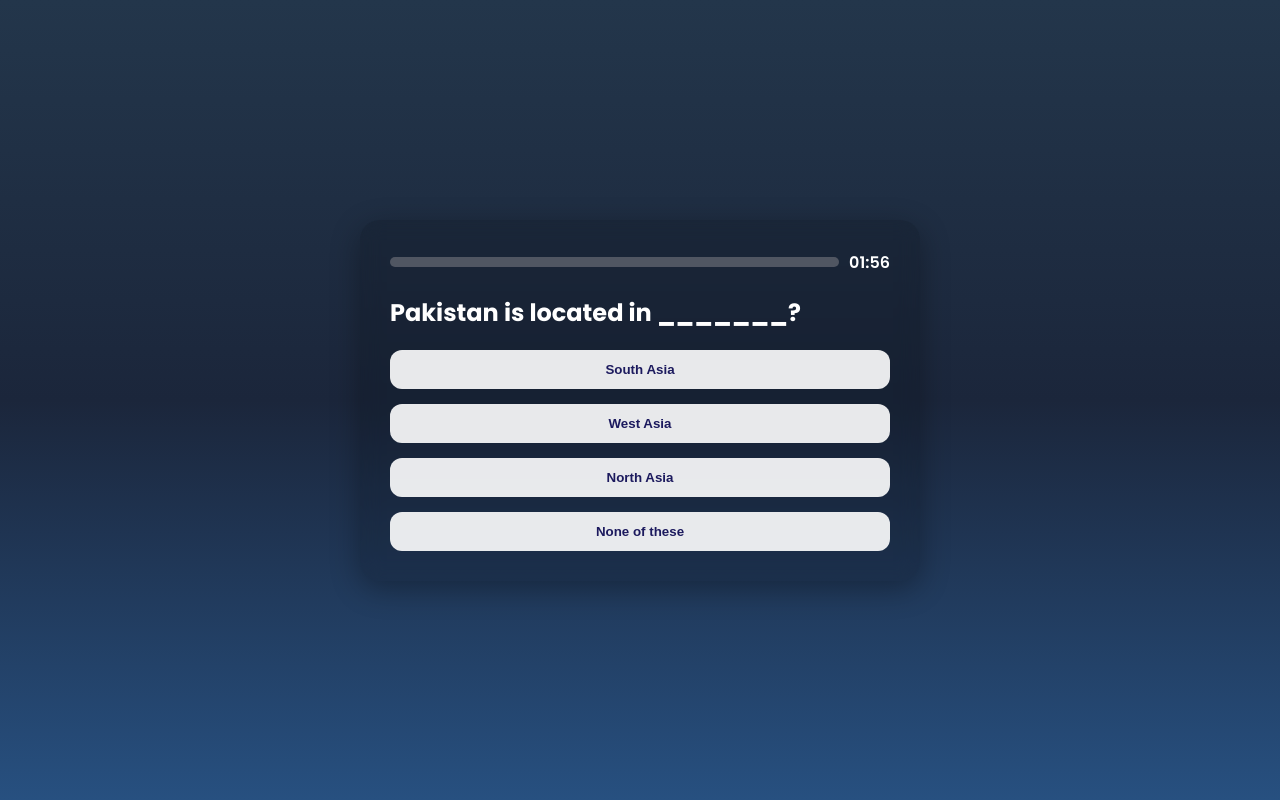
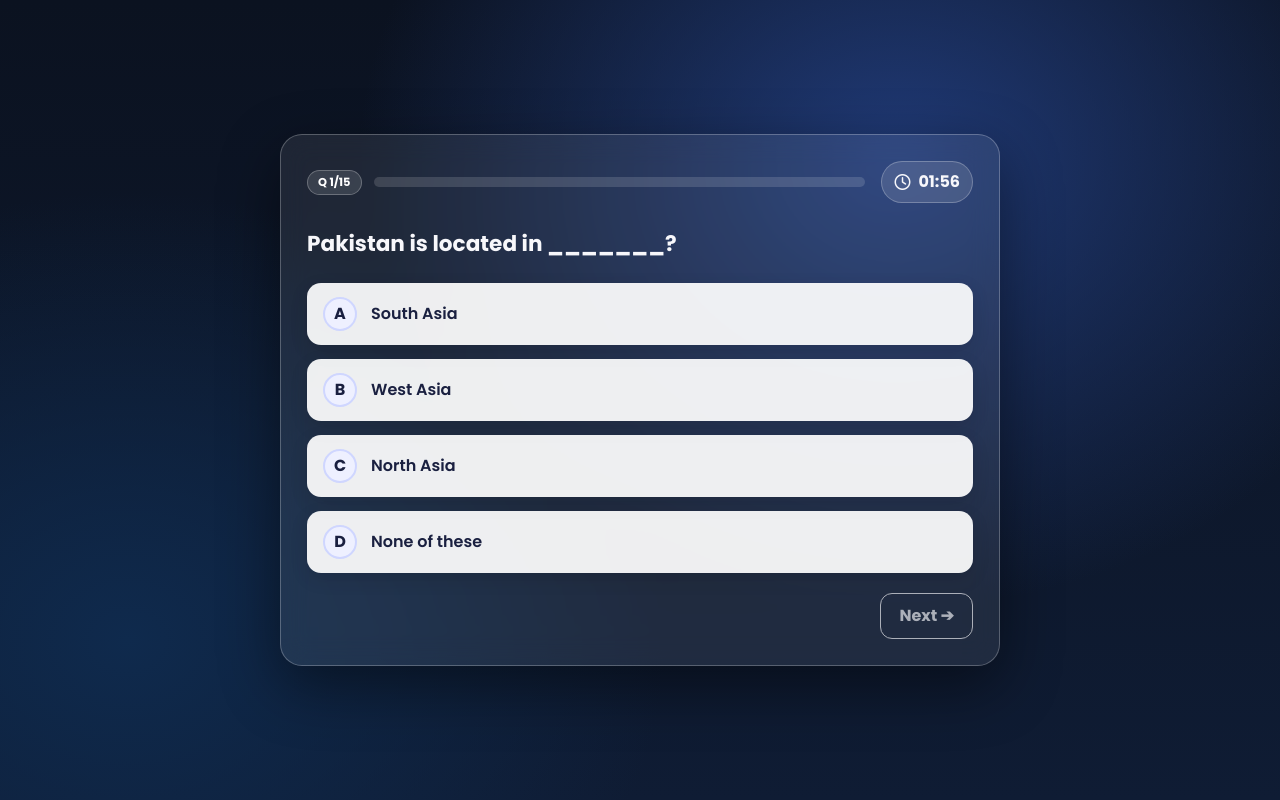
Before and after one commit to TasbeehaKhan9/quiz_app, a plain HTML site: page New folder/quiztwo.html in a window 1280 px wide. Drawn offline with nearby package versions, Linux system fonts and the light colour scheme; some packages are replaced by stand-ins of ours; a script that the page names is missing.

Commit message:
Updated complete

```diff
--- a/New folder/quiztwo.html
+++ b/New folder/quiztwo.html
@@ -1,266 +1,406 @@
 <!DOCTYPE html>
 <html lang="en">
+
 <head>
   <meta charset="UTF-8">
   <meta name="viewport" content="width=device-width, initial-scale=1.0">
-  <title>Modern Quiz App</title>
-  <script src="https://cdn.jsdelivr.net/npm/sweetalert2@11"></script>
+  <title>Pakistan Air Force</title>
+</head>
+
+<link rel="shortcut icon" href="logo.png" type="PAF logo">
+<link rel="stylesheet" href="style.css">
+<link rel="stylesheet" href="https://cdn.jsdelivr.net/npm/bootstrap-icons@1.11.3/font/bootstrap-icons.css">
+<link href="https://cdn.jsdelivr.net/npm/bootstrap@5.3.8/dist/css/bootstrap.min.css" rel="stylesheet"
+integrity="sha384-sRIl4kxILFvY47J16cr9ZwB07vP4J8+LH7qKQnuqkuIAvNWLzeN8tE5YBujZqJLB" crossorigin="anonymous">
+<body>
+
+  <!-- Icons -->
+  <link rel="stylesheet" href="https://cdnjs.cloudflare.com/ajax/libs/font-awesome/6.5.2/css/all.min.css"/>
+
   <style>
     @import url('https://fonts.googleapis.com/css2?family=Poppins:wght@400;600;700&display=swap');
 
-    body {
-      margin: 0;
-      font-family: 'Poppins', sans-serif;
-      background: linear-gradient(to bottom, #23364b, #1b263b, #275080);
-      display: flex;
-      justify-content: center;
-      align-items: center;
-      min-height: 100vh;
-      color: #fff;
+    :root{
+      --glass-bg: rgba(255,255,255,.08);
+      --glass-stroke: rgba(255,255,255,.25);
+      --accent: #ffd54a;
+      --correct: #2ecc71;
+      --wrong: #ff5c75;
+      --text: #f7f7fb;
+      --muted: #cfd6e4;
     }
 
-    .quiz-card {
-      background: rgba(0,0,0,0.15);
-      backdrop-filter: blur(10px);
-      border-radius: 20px;
-      width: 90%;
-      max-width: 500px;
-      padding: 30px;
-      box-shadow: 0 8px 30px rgba(0,0,0,0.3);
-      display: flex;
-      flex-direction: column;
-      gap: 20px;
-      position: relative;
+    *{ box-sizing: border-box }
+
+    body{
+      margin:0;
+      font-family:'Poppins',sans-serif;
+      min-height:100vh;
+      display:flex;
+      align-items:center;
+      justify-content:center;
+      color:var(--text);
+      background:
+        radial-gradient(60% 80% at 70% 20%, #203a77 0%, transparent 70%),
+        radial-gradient(60% 80% at 10% 80%, #0f2a4d 0%, transparent 70%),
+        linear-gradient(180deg,#0b1220 0%, #0f1c34 100%);
+      padding:24px;
     }
 
-    .quiz-header {
-      display: flex;
-      justify-content: space-between;
-      align-items: center;
+    .quiz-card{
+      width:min(720px,92vw);
+      border-radius:22px;
+      background:var(--glass-bg);
+      backdrop-filter: blur(14px);
+      border:1px solid var(--glass-stroke);
+      box-shadow:0 20px 60px rgba(0,0,0,.45);
+      padding:26px;
+      display:grid;
+      gap:20px;
     }
 
-    .progress-bar {
-      flex: 1;
-      height: 10px;
-      background: rgba(207, 199, 199, 0.3);
-      border-radius: 5px;
-      margin-right: 10px;
-      overflow: hidden;
+    .quiz-top{
+      display:grid;
+      grid-template-columns: 1fr auto;
+      align-items:center;
+      gap:16px;
     }
 
-    .progress {
-      height: 100%;
-      width: 0%;
-      background: #aa9100;
-      transition: 0.5s ease;
+    .meta{
+      display:flex;
+      gap:12px;
+      align-items:center;
+      color:var(--muted);
+      font-weight:600;
+      font-size:.95rem;
     }
 
-    .quiz-timer {
-      font-weight: 600;
+    .badge{
+      background:rgba(255,255,255,.12);
+      border:1px solid var(--glass-stroke);
+      padding:6px 10px;
+      border-radius:999px;
     }
 
-    .quiz-question h2 {
-      margin: 0;
-      font-size: 1.5rem;
+    .timer{
+      display:flex;
+      align-items:center;
+      gap:8px;
+      font-weight:700;
+      padding:8px 12px;
+      border-radius:999px;
+      border:1px solid var(--glass-stroke);
+      background:rgba(255,255,255,.12);
     }
 
-    .quiz-options {
-      display: flex;
-      flex-direction: column;
-      gap: 15px;
+    .progress-wrap{
+      width:100%;
+      height:10px;
+      background:rgba(255,255,255,.14);
+      border-radius:999px;
+      overflow:hidden;
+      position:relative;
+    }
+    .progress-bar{
+      position:absolute; left:0; top:0; bottom:0;
+      width:0%;
+      background: linear-gradient(90deg, #ffea7a, var(--accent));
+      transition:width .35s ease;
     }
 
-    .quiz-options button {
-      padding: 12px;
-      border: none;
-      border-radius: 12px;
-      font-weight: 600;
-      cursor: pointer;
-      background: rgba(255,255,255,0.9);
-      color: #1c1a5e;
-      transition: 0.3s ease;
+    h2{
+      margin:6px 0 0 0;
+      line-height:1.35;
+      font-size:1.35rem;
+      font-weight:700;
     }
 
-    .quiz-options button:hover {
-      transform: scale(1.05);
-      background: #ffb84d;
-      color: #1c1a5e;
+    .options{
+      display:grid;
+      gap:14px;
+      margin-top:4px;
     }
 
-    .quiz-options button.correct {
-      background: #28a745 !important;
-      color: #fff;
+    .option{
+      display:flex;
+      align-items:center;
+      gap:14px;
+      width:100%;
+      padding:14px 16px;
+      border-radius:14px;
+      background:rgba(255,255,255,.92);
+      color:#1a2040;
+      border:none;
+      cursor:pointer;
+      text-align:left;
+      font-weight:600;
+      transition: transform .12s ease, box-shadow .12s ease;
+      box-shadow: 0 6px 18px rgba(0,0,0,.12);
+    }
+    .option:hover{ transform: translateY(-1px) }
+    .option:disabled{ cursor:default; opacity:.95; transform:none }
+
+    .opt-badge{
+      width:34px; height:34px;
+      display:grid; place-items:center;
+      border-radius:999px;
+      font-weight:800;
+      background:#eef0ff;
+      border:2px solid #cfd6ff;
+      flex: 0 0 34px;
+    }
+    .opt-text{ flex:1 }
+
+    .option.correct{
+      background: var(--correct);
+      color:#fff;
+    }
+    .option.wrong{
+      background: var(--wrong);
+      color:#fff;
     }
 
-    .quiz-options button.wrong {
-      background: #dc3545 !important;
-      color: #fff;
+    .actions{
+      display:flex;
+      justify-content:flex-end;
+      gap:10px;
+    }
+    .btn{
+      padding:10px 18px;
+      border-radius:12px;
+      border:1px solid var(--glass-stroke);
+      background:var(--accent);
+      color:#1f2340;
+      font-weight:800;
+      cursor:pointer;
+      transition: transform .1s ease;
+    }
+    .btn:active{ transform:scale(.98) }
+    .btn.secondary{
+      background:transparent; color:var(--text);
     }
 
-    #next-btn {
-      align-self: flex-end;
-      padding: 10px 20px;
-      border: none;
-      border-radius: 10px;
-      background: #ffd700;
-      color: #1c1a5e;
-      font-weight: bold;
-      cursor: pointer;
-      display: none;
-      transition: 0.3s ease;
+    .center{
+      text-align:center;
+      display:grid; gap:10px; justify-items:center;
     }
-
-    #next-btn:hover {
-      transform: scale(1.05);
+    .score{
+      font-size:1.1rem;
+      color:var(--muted);
     }
-
   </style>
-  <link rel="stylesheet" href="https://cdnjs.cloudflare.com/ajax/libs/font-awesome/7.0.1/css/all.min.css" integrity="sha512-2SwdPD6INVrV/lHTZbO2nodKhrnDdJK9/kg2XD1r9uGqPo1cUbujc+IYdlYdEErWNu69gVcYgdxlmVmzTWnetw==" crossorigin="anonymous" referrerpolicy="no-referrer" />
 </head>
 <body>
 
-  <div class="quiz-card">
-    <div class="quiz-header">
-      <div class="progress-bar">
-        <div class="progress"></div>
+  <main class="quiz-card">
+    <div class="quiz-top">
+      <div class="meta">
+        <span class="badge" id="qpos">Q 1/15</span>
+        <div class="progress-wrap">
+          <div class="progress-bar" id="progress"></div>
         </div>
-      <div class="quiz-timer" id="timer">02:00  <i class="fa-regular fa-clock"></i></div>
+      </div>
+      <div class="timer">
+        <i class="fa-regular fa-clock"></i>
+        <span id="timer-text">02:00</span>
+      </div>
     </div>
 
-    <div class="quiz-question">
-      <h2 id="question-text">Select any One Option</h2>
+    <section>
+      <h2 id="question">Select any one option</h2>
+    </section>
+
+    <section class="options" id="options"></section>
+
+    <div class="actions">
+      <button class="btn secondary" id="restart" style="display:none">Restart</button>
+      <button class="btn" id="next" disabled>Next ➔</button>
     </div>
-
-    <div class="quiz-options" id="options">
-      <!-- Options injected here -->
-    </div>
-
-    <button id="next-btn">Next ➔</button>
-  </div>
+  </main>
 
   <script>
 
-const questions = [
-  { question: "Pakistan is located in _______?", options: ["South Asia","West Asia","North Asia","None of these"], correct: 0 },
-  { question: "Who is known as the father of computer?", options: ["Barbara Liskov","Tim Berners-Lee","Charles Babbage","John von Neumann"], correct: 2 },
-  { question: "RADAR stands for ______?", options: ["Radio Adaptor Detection and Ranging","Radio Diagnosing and Ranging","Radio Detection and Ranging","None of these"], correct: 2 },
-  { question: "Taj Mahal is located on the Bank of the river?", options: ["Yamuna","Ganga","Indus","Nerbaba"], correct: 9 },
-  { question: "With which country India has deals to purchase Rafael fighter jets?", options: ["UK","France","Spain","Russia"], correct: 1 },
-   { question: "The Capital of Canada is _____?", options: ["Ottawa","Tokyo","New Delhi","London"], correct: 0 },
-  { question: "Who is the Current President of Russia?", options: ["Mikhail Mishustin","Vladimir Putin","Volodymyr Zelenskyy","None of these"], correct: 1 },
-   { question: "The largest planet of the solar system is _____?", options: ["Earth","Mars","Jupiter","Saturn"], correct: 2 },
-  { question: "Which is the biggest/largest hot desert of the World?", options: ["Gobi desert","Kalahari desert","Sahara desert","Thar desert"], correct: 2 },
-   { question: "In which country paper was first invented?", options: ["USA","China","Japan","India"], correct: 1 },
-  { question: "Durand line is between _____?", options: ["Pak-Afganistan","Pak-China","Pak-India","None of these"], correct: 0 },
-   { question: "What does 'PDF' stand for?", options: ["Portable Document Firewall","Portable Disc Format","Print Document Format","Portable Document Format"], correct: 3 },
-  { question: "Which is the capital of the country Poland?", options: ["Moscow","Colombo","Madrid","Warsaw"], correct: 3 },
-  { question: "What does 'PDF' stand for?", options: ["Portable Document Firewall","Portable Disc Format","Print Document Format","Portable Document Format"], correct: 3 },
-  { question: "Which is the capital of the country Poland?", options: ["Moscow","Colombo","Madrid","Warsaw"], correct: 3 },
+  var HOME_URL = "index.html";
+
+
+  var questions = [
+    { question: "Pakistan is located in _______?",
+    options: ["South Asia","West Asia","North Asia","None of these"],
+    correct: 0 },
+
+    { question: "Who is known as the father of computer?",
+    options: ["Barbara Liskov","Tim Berners-Lee","Charles Babbage","John von Neumann"],
+    correct: 2 },
+
+    { question: "RADAR stands for ______?",
+    options: ["Radio Adaptor Detection and Ranging","Radio Diagnosing and Ranging","Radio Detection and Ranging","None of these"],
+    correct: 2 },
+
+    { question: "Taj Mahal is located on the Bank of the river?",
+    options: ["Yamuna","Ganga","Indus","Nerbaba"],
+    correct: 0 },
+
+    { question: "With which country India has deals to purchase Rafael fighter jets?",
+    options: ["UK","France","Spain","Russia"],
+    correct: 1 },
+
+    { question: "The Capital of Canada is _____?",
+    options: ["Ottawa","Tokyo","New Delhi","London"],
+    correct: 0 },
+
+    { question: "Who is the Current President of Russia?",
+    options: ["Mikhail Mishustin","Vladimir Putin","Volodymyr Zelenskyy","None of these"],
+    correct: 1 },
+
+    { question: "The largest planet of the solar system is _____?",
+    options: ["Earth","Mars","Jupiter","Saturn"],
+    correct: 2 },
+
+    { question: "Which is the biggest/largest hot desert of the World?",
+    options: ["Gobi desert","Kalahari desert","Sahara desert","Thar desert"],
+    correct: 2 },
+
+    { question: "In which country paper was first invented?",
+    options: ["USA","China","Japan","India"],
+    correct: 1 },
+
+    { question: "Durand line is between _____?",
+    options: ["Pak-Afganistan","Pak-China","Pak-India","None of these"],
+    correct: 0 },
+
+    { question: "What does 'PDF' stand for?",
+    options: ["Portable Document Firewall","Portable Disc Format","Print Document Format","Portable Document Format"],
+    correct: 3 },
+
+    { question: "Which is the capital of the country Poland?",
+    options: ["Moscow","Colombo","Madrid","Warsaw"],
+    correct: 3 },
+
+    { question: "The largest/biggest ocean of the world is ______?",
+    options: ["Atlantic","Pacific","Indian","Arctic"],
+    correct: 1 },
+
+    { question: "Headquarter of the Pakistan Air Force (PAF) is located in _________?",
+    options: ["Quetta","Hyderabad","Karachi","Islamabad"],
+    correct: 3 }
   ];
 
-let currentIndex = 0;
-let score = 0;
 
-const container = document.querySelector(".quiz-card"); // main container
-const questionText = document.getElementById("question-text");
-const optionsDiv = document.getElementById("options");
-const nextBtn = document.getElementById("next-btn");
-const progress = document.querySelector(".progress");
-const timerEl = document.getElementById("timer");
+  var idx = 0;
+  var score = 0;
+  var timeLeft = 120;
+  var timerInterval = null;
 
-let timeLeft = 120; // 2 minutes
+  var qEl       = document.getElementById('question');
+  var optionsEl = document.getElementById('options');
+  var nextBtn   = document.getElementById('next');
+  var restartBtn= document.getElementById('restart');
+  var timerText = document.getElementById('timer-text');
+  var progress  = document.getElementById('progress');
+  var qpos      = document.getElementById('qpos');
 
-// ===== Load Question =====
-function loadQuestion() {
-  const current = questions[currentIndex];
-  questionText.textContent = current.question;
-  optionsDiv.innerHTML = "";
-  current.options.forEach((opt,i)=>{
-    const btn = document.createElement("button");
-    btn.textContent = opt;
-    btn.addEventListener("click", ()=> selectOption(btn,i));
-    optionsDiv.appendChild(btn);
+
+  var LETTERS = ['A','B','C','D','E','F'];
+
+  function renderQuestion(){
+    var q = questions[idx];
+    qEl.textContent = q.question;
+    qpos.textContent = 'Q ' + (idx+1) + '/' + questions.length;
+    progress.style.width = ((idx / questions.length) * 100) + '%';
+
+    optionsEl.innerHTML = '';
+    q.options.forEach(function(opt, i){
+      var btn = document.createElement('button');
+      btn.className = 'option';
+      btn.innerHTML =
+        '<span class="opt-badge">' + LETTERS[i] + '</span>' +
+        '<span class="opt-text">' + opt + '</span>';
+      btn.addEventListener('click', function(){ select(btn, i); });
+      optionsEl.appendChild(btn);
     });
-  nextBtn.style.display = "none";
-  updateProgress();
+
+    nextBtn.disabled = true;
   }
 
-// ===== Select Option =====
-function selectOption(btn,index){
-  const correctIndex = questions[currentIndex].correct;
-  const allBtns = optionsDiv.querySelectorAll("button");
-  allBtns.forEach(b => b.disabled = true);
+  function select(btn, chosenIndex){
+    var correctIndex = questions[idx].correct;
+    var all = Array.prototype.slice.call(document.querySelectorAll('.option'));
+    all.forEach(function(b){ b.disabled = true; });
 
-  if(index === correctIndex){
-    btn.classList.add("correct");
+    if(chosenIndex === correctIndex){
+      btn.classList.add('correct');
       score++;
-  } else {
-    btn.classList.add("wrong");
-    allBtns[correctIndex].classList.add("correct");
+    }else{
+      btn.classList.add('wrong');
+      all[correctIndex].classList.add('correct');
+    }
+    nextBtn.disabled = false;
   }
 
-  nextBtn.style.display = "block";
+  function next(){
+    if(idx < questions.length - 1){
+      idx++;
+      renderQuestion();
+    }else{
+      finish(false);
+    }
   }
 
-// ===== Next Button =====
-nextBtn.addEventListener("click", ()=>{
-  if(currentIndex < questions.length-1){
-    currentIndex++;
-    loadQuestion();
+function startTimer(){
+  timerInterval = setInterval(function(){
+    var m = Math.floor(timeLeft/60).toString().padStart(2,'0');
+    var s = (timeLeft%60).toString().padStart(2,'0');
+    timerText.textContent = m + ':' + s;
+    timeLeft--;
+    if(timeLeft < 0){
+      clearInterval(timerInterval);
+      alert('⏰ Time up! You are failed. Returning to home page.');
+      if (HOME_URL && HOME_URL.trim() !== '') {
+        window.location.href = HOME_URL;
       } else {
-    showResult();
+        window.location.reload();
+      }
+    }
+  }, 1000);
+}
+
+
+ function finish(){
+  clearInterval(timerInterval);
+  var passed = (score >= Math.ceil(0.6 * questions.length));
+
+  var message = passed
+    ? '🎉 Congratulations You done a Excellent job!'
+    : '💪 You played hard, but better luck next time!';
+
+  var html =
+    '<div class="center">' +
+      '<h2>' + message + '</h2>' +
+      '<div class="score">Your score: <b>' + score + '</b> / ' + questions.length + '</div>' +
+      '<div class="actions">' +
+        '<button class="btn secondary" id="logout">Logout</button>' +
+      '</div>' +
+    '</div>';
+
+  document.querySelector('.quiz-card').innerHTML = html;
+
+  var logoutBtn = document.getElementById('logout');
+  if (logoutBtn) {
+    logoutBtn.addEventListener('click', function(){
+      if (HOME_URL && HOME_URL.trim() !== '') {
+        window.location.href = HOME_URL;
+      } else {
+        window.location.reload();
       }
     });
-
-// ===== Update Progress =====
-function updateProgress(){
-  progress.style.width = `${((currentIndex)/questions.length)*100}%`;
+  }
 }
 
-// ===== Timer =====
-function startTimer(){
-  const interval = setInterval(()=>{
-    let minutes = Math.floor(timeLeft/60);
-    let seconds = timeLeft%60;
-    timerEl.textContent = `${minutes.toString().padStart(2,'0')}:${seconds.toString().padStart(2,'0')}`;
-    timeLeft--;
-    if(timeLeft < 0){
-      clearInterval(interval);
-      showResult();
-    }
-  },1000);
-}
+  nextBtn.addEventListener('click', next);
+  restartBtn && restartBtn.addEventListener('click', function(){ window.location.reload(); });
 
-// ===== Show Result =====
-function showResult(){
-  container.innerHTML = ""; // Clear quiz content
-
-  const resultDiv = document.createElement("div");
-  resultDiv.classList.add("result");
-
-  if(score >= 3){ // Pass condition
-    resultDiv.innerHTML = `
-      <h2>🎉 You have completed the test successfully!</h2>
-      <p>Your score: ${score} / ${questions.length}</p>
-    `;
-  } else { // Fail condition
-    resultDiv.innerHTML = `
-      <h2>😢 Better luck next time!</h2>
-      <p>Your score: ${score} / ${questions.length}</p>
-      <button id="logoutBtn">Logout</button>
-    `;
-    const logoutBtn = resultDiv.querySelector("#logoutBtn");
-    logoutBtn.addEventListener("click", ()=> location.reload());
-  }
-
-  container.appendChild(resultDiv);
-}
-
-// ===== Initialize =====
-loadQuestion();
+  renderQuestion();
   startTimer();
-
   </script>
-
 </body>
 </html>
```
Lines whose indentation alone changed are shown as unchanged.
